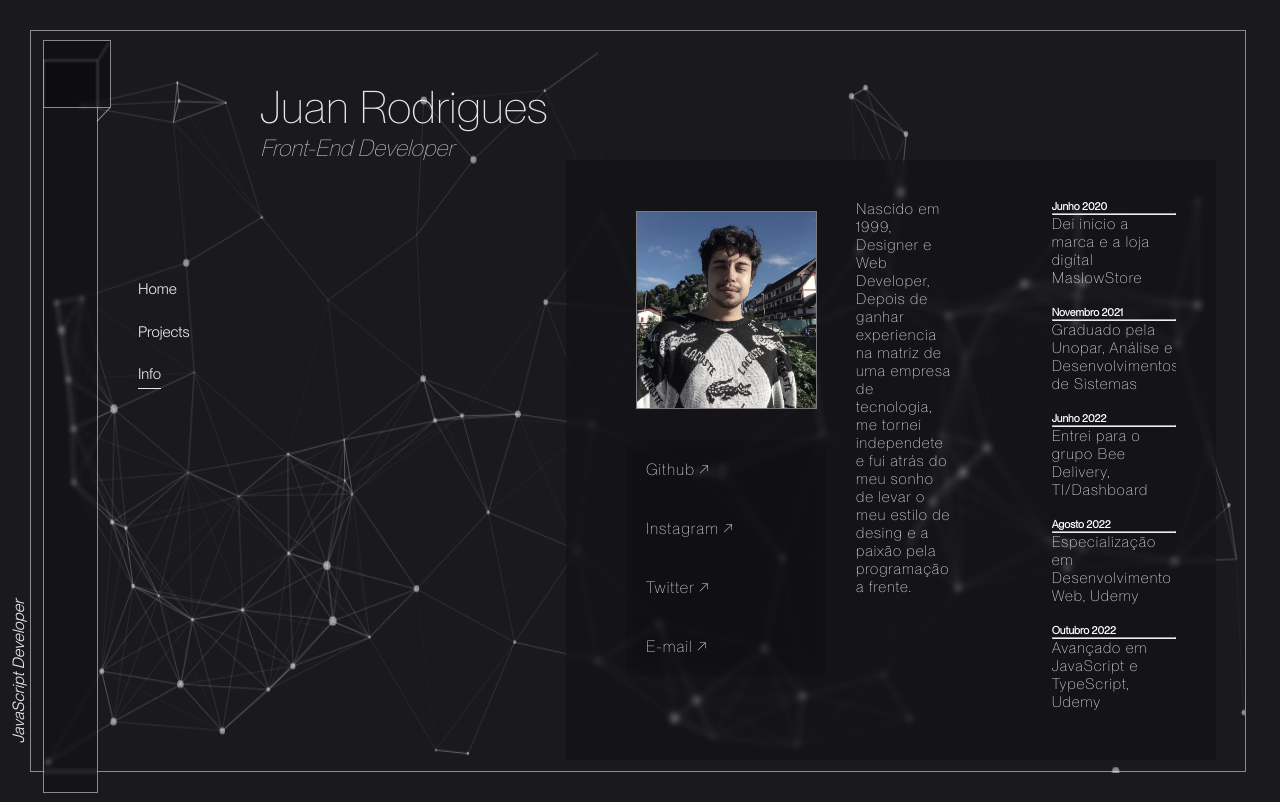
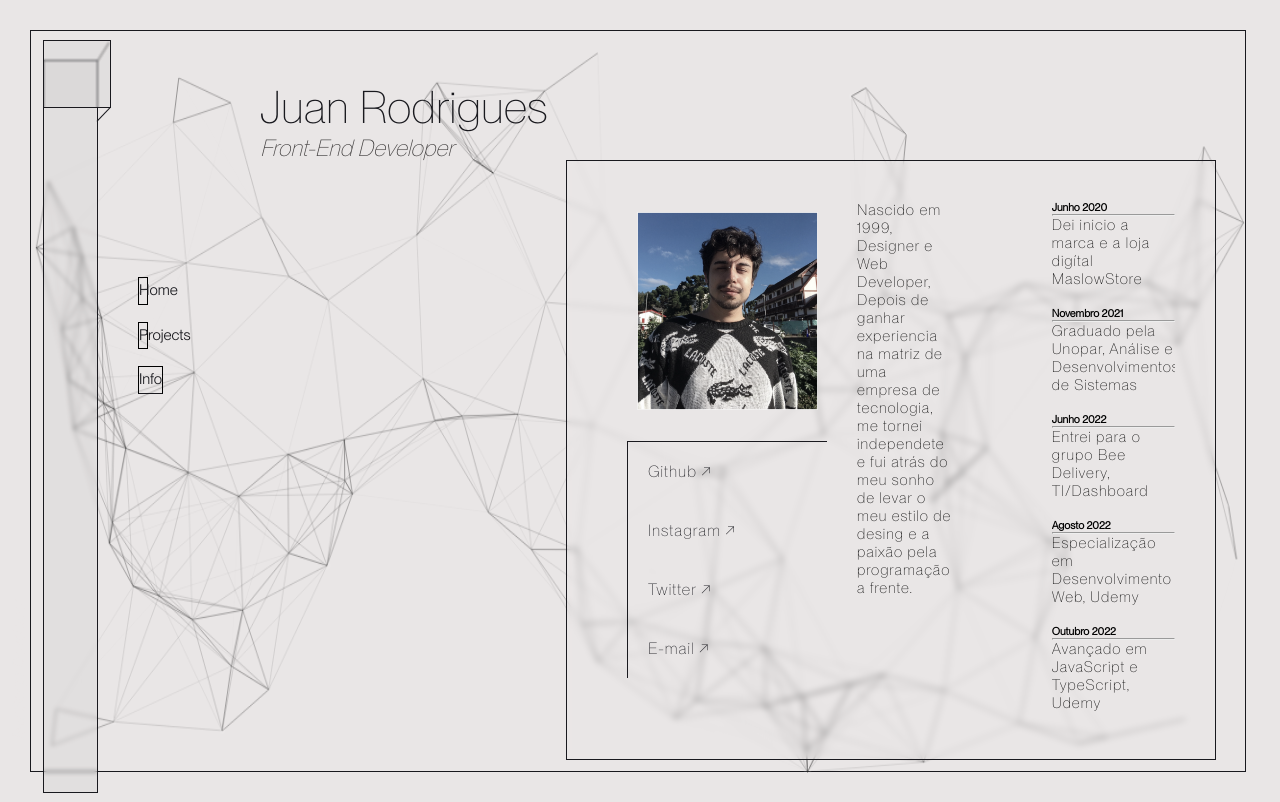
Before and after one commit to x-Cloudy/portfolio, a website built with webpack: page index.html in a window 1280 px wide. Both pictures are taken after a click on the button "Info". Built offline with nearby package versions, Linux system fonts and the light colour scheme.

Commit message:
light mode active

```diff
--- a/src/assets/css/style.css
+++ b/src/assets/css/style.css
@@ -1,11 +1,11 @@
 @keyframes animacao {
     from {
-        border-bottom: 0px solid var(--white-color);
+        border-bottom: 0px solid var(--black-color);
         width: 0%;
     }
 
     to {
-        border-bottom: 1px solid var(--white-color);
+        border-bottom: 1px solid var(--black-color);
         width: 100%;
     }
 }
@@ -47,9 +47,9 @@
 }
 
 body {
-    background-color: var(--black-color);
+    background-color: var(--white-color);
     font-family: 'Neue Montreal', sans-serif;
-    color: white;
+    color: black;
     -webkit-user-select: none;
     user-select: none;
 }
@@ -60,7 +60,7 @@ header {
     top: 0;
     margin-top: 250px;
     margin-left: 80px;
-    color: var(--white-color);
+    color: var(--black-color);
     -webkit-user-select: none;
     user-select: none;
     position: fixed;
@@ -69,7 +69,7 @@ header {
 }
 
 aside {
-    color: white;
+    color: black;
     position: fixed;
     right: 0;
     transform: translate(-9vw, -510px) skew(0deg, 0deg);
@@ -83,13 +83,13 @@ aside {
     letter-spacing: 1px;
     backdrop-filter: blur(2px);
     display: none;
-    border-left: 1px solid var(--white-color);
+    border-left: 1px solid var(--black-color);
 
 }
 
 header button {
-    background-color: rgba(29, 29, 29, 0.1);
-    color: var(--white-color);
+    background-color: rgba(29, 29, 29, 0);
+    color: var(--black-color);
     border: none;
     font-family: 'Neue Montreal';
     font-size: 15px;
@@ -101,6 +101,7 @@ header button {
     cursor: pointer;
     transition: .4s;
     width: 10px;
+    border: 1px solid black;
 }
 
 header button:hover {
@@ -129,7 +130,8 @@ header button:active {
     position: fixed;
     display: flex;
     justify-content: space-between;
-    background-color: rgba(0, 0, 0, 0.2);
+    background-color: rgba(233, 230, 230, 0);
+    border: 1px solid var(--black-color);
     backdrop-filter: blur(3px) ;
     height: 600px;
     width: 650px;
@@ -171,11 +173,13 @@ header button:active {
     margin-top: 40px;
     margin-left: 60px;
     left: 0;
+    border-left: 1px solid var(--black-color);
+    border-top: 1px solid var(--black-color);
 }
 
 .info label a{
     text-decoration: none;
-    color: var(--white-color);
+    color: var(--black-color);
     transition: .5s;
     margin-top: 10px;
     padding: 10px 20px 20px 20px;
@@ -183,7 +187,7 @@ header button:active {
     letter-spacing: 1px;
 }
 .info label a:hover{
-    color:rgb(90, 90, 90);
+    color: white;
     transition: .5s;
 }
 
@@ -204,7 +208,6 @@ header button:active {
 
 .info img:hover {
     filter: saturate(100%);
-
 }
 
 .asideShow {
@@ -219,7 +222,7 @@ header button:active {
     position: absolute;
     top: 0;
     font-family: 'Neue-Montreal';
-    color: var(--white-color);
+    color: var(--black-color);
     font-size: 45px;
     transform: translate(260px, 80px);
     transition: opacity .5s;
@@ -228,15 +231,15 @@ header button:active {
 #small-text {
     font-size: 23px;
     font-style: italic;
-    color: rgba(233, 230, 230, 0.8);
+    color: rgba(17, 15, 15, 0.8);
 }
 
 #conteudo-centro {
-    background-color: var(--black-color);
+    background-color: var(--white-color);
     width: 95vw;
     height: 92.80vh;
     margin: 30px;
-    border: 1px solid var(--grey-color);
+    border: 1px solid var(--black-color);
     z-index: 1;
 }
 
@@ -249,25 +252,25 @@ header button:active {
 }
 
 .barra-esquerda {
-    border: 1px solid var(--grey-color);
+    border: 1px solid var(--black-color);
     width: 55px;
     margin-top: 20px;
     height: 91.59vh;
     position: fixed;
-    background-color: rgba(0, 0, 0, 0.2);
+    background-color: rgba(194, 193, 193, 0.2);
     backdrop-filter: blur(2px);
     transition: .8s ease-in-out;
     z-index: 0;
 }
 
 .barra-esquerdaClicked {
-    border: 1px solid var(--grey-color);
+    border: 1px solid var(--black-color);
     width: 90vw;
     max-width: 1300px;
     margin-top: 20px;
     height: 91.59vh;
     position: fixed;
-    background-color: rgba(0, 0, 0, 0.2);
+    background-color: rgba(194, 193, 193, 0.2);
     z-index: 0;
     backdrop-filter: blur(2px);
     display: flex;
@@ -298,7 +301,7 @@ header button:active {
 label {
     display: block;
     position: relative;
-    color: var(--white-color);
+    color: var(--black-color);
     backdrop-filter: blur(10px);
     font-family: "Neue-Montreal";
     width: 250px;
@@ -324,18 +327,18 @@ label img {
 }
 
 .quadrado-barra {
-    border: 1px solid var(--grey-color);
+    border: 1px solid var(--black-color);
     width: 68px;
     height: 68px;
     position: fixed;
-    background-color: rgba(0, 0, 0, 0.3);
+    background-color: rgba(194, 193, 193, 0.2);
     z-index: 1;
     backdrop-filter: blur(1px);
     transition: .8s ease-in-out;
 }
 
 .quadrado-barraClicked {
-    border: 1px solid var(--grey-color);
+    border: 1px solid var(--black-color);
     width: 68px;
     height: 15px !important;
     position: fixed;
@@ -354,7 +357,7 @@ label img {
 }
 
 #linha-diagonal1 {
-    border-right: 1px solid rgba(233, 230, 230, 0.3);
+    border-right: 1px solid rgba(17, 17, 17, 0.6);
     position: fixed;
     transform: translate(59px, 0px) rotate(32deg);
     height: 21px;
@@ -363,7 +366,7 @@ label img {
 }
 
 #linha-diagonal2 {
-    border-right: 1px solid var(--grey-color);
+    border-right: 1px solid var(--black-color);
     position: fixed;
     transform: translate(59px, 64px) rotate(44deg);
     height: 19px;
--- a/src/modules/app.js
+++ b/src/modules/app.js
@@ -4,7 +4,7 @@ particlesJS('particles-js',
   {
     "particles": {
       "number": {
-        "value": 110,
+        "value": 120,
         "density": {
           "enable": true,
           "value_area": 800
@@ -29,7 +29,7 @@ particlesJS('particles-js',
         }
       },
       "opacity": {
-        "value": 0.5,
+        "value": 0.1,
         "random": false,
         "anim": {
           "enable": false,
@@ -51,8 +51,8 @@ particlesJS('particles-js',
       "line_linked": {
         "enable": true,
         "distance": 150,
-        "color": "#ffffff",
-        "opacity": 0.4,
+        "color": "#000000",
+        "opacity": 0.5,
         "width": 1
       },
       "move": {
```
Also changed, not shown: public/assets/js/bundle.js (+1 -1 lines), 1 other file.
